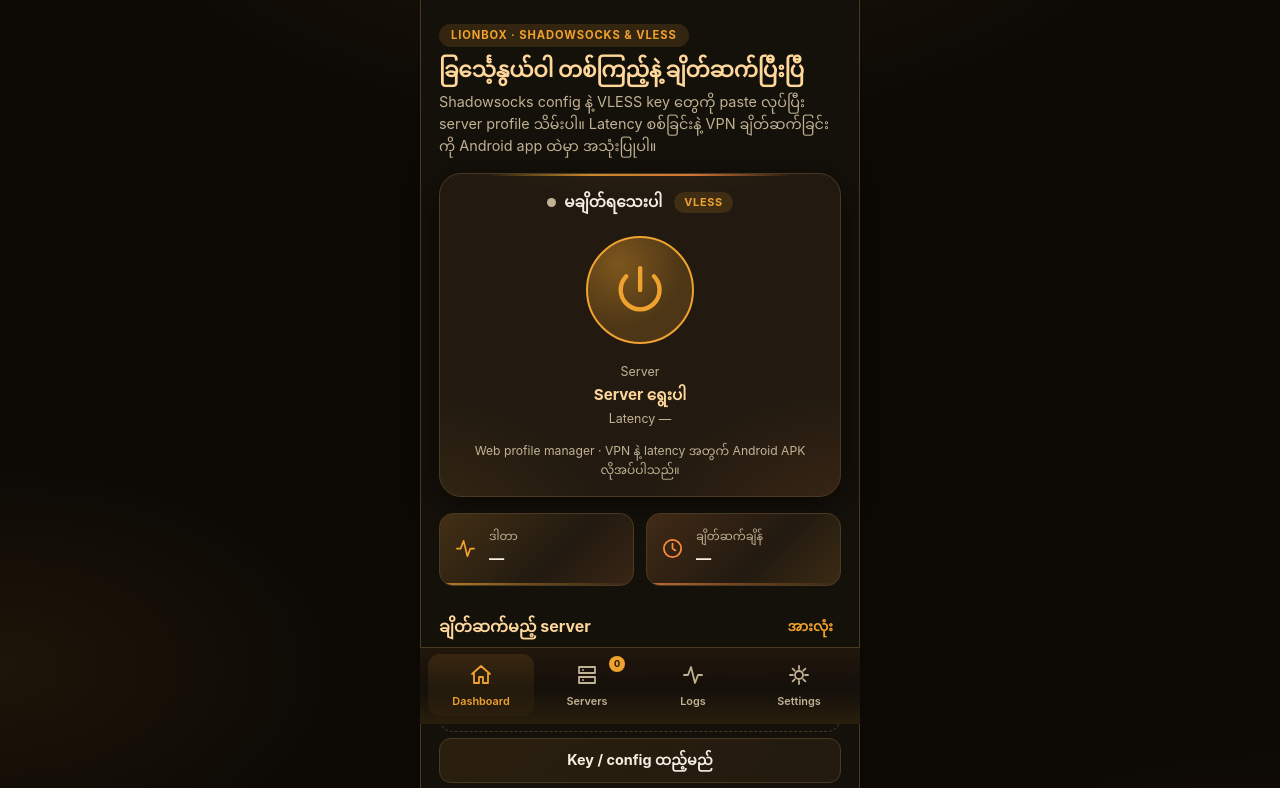
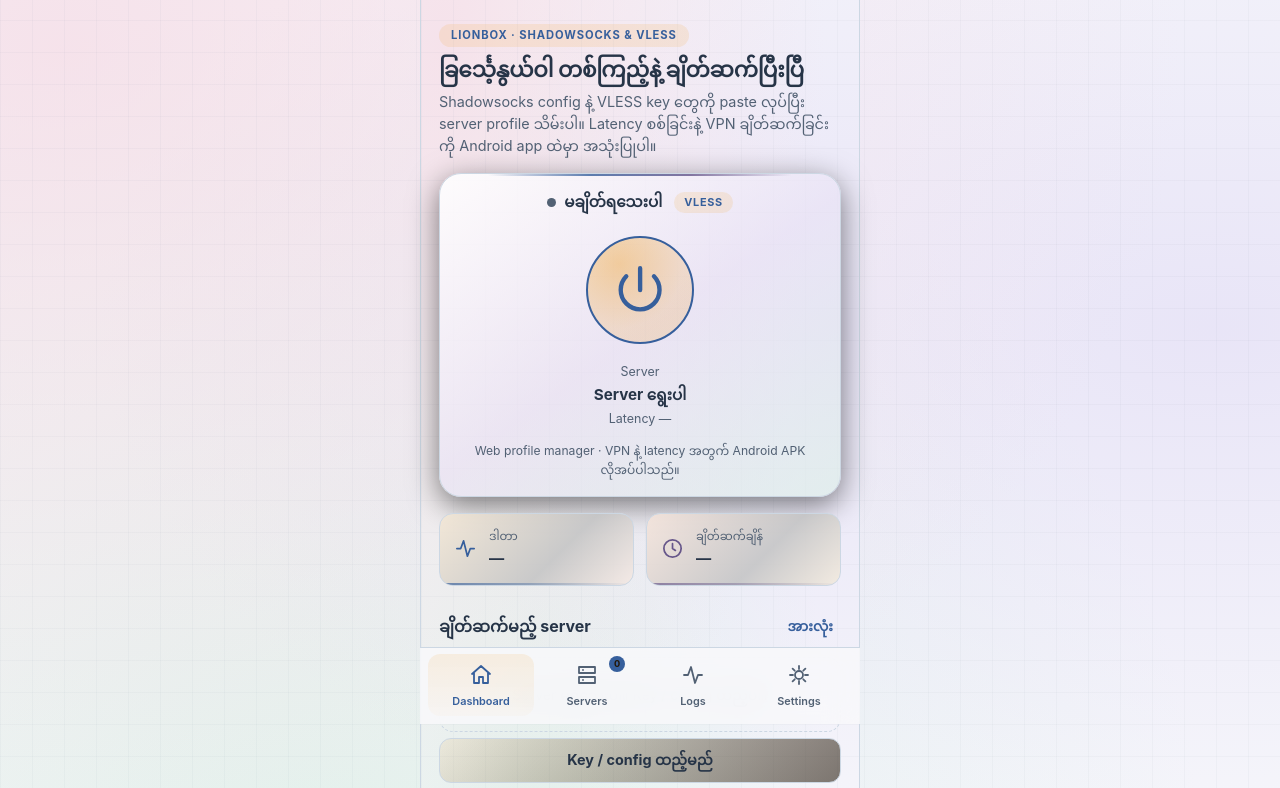
Before and after one commit to satminpaing1/New-LionBox, a plain HTML site: page index.html in a window 1280 px wide. Shown: the part 76-864 px from the top of the page. Drawn offline with Linux system fonts and the light colour scheme.

```diff
--- a/styles.css
+++ b/styles.css
@@ -12,7 +12,7 @@
   --on-accent: #241605;
   --ember: #FF8A3C;
   --ember-soft: rgba(255, 138, 60, .12);
-  --ok: var(--accent);
+  --ok: #23836a;
   --radius: 14px;
   --radius-lg: 22px;
   --shadow: 0 8px 30px rgba(0, 0, 0, .5);
@@ -428,6 +428,35 @@ textarea:focus { outline: 2px solid var(--accent); outline-offset: 1px; }
   box-shadow: var(--shadow);
 }
 
+@media (prefers-color-scheme: light) {
+  :root {
+    --bg: #f8f9fb;
+    --stage: #f8f9fb;
+    --surface: #f5f7fbd9;
+    --surface-2: #eae7f4;
+    --text: #263447;
+    --heading: #263447;
+    --muted: #526174;
+    --line: #ccd7e3;
+    --accent: #365f9c;
+    --accent-2: #28685d;
+    --ember: #66568a;
+    --amber: #365f9c;
+    --ambient-mesh: radial-gradient(ellipse at 5% 12%, #f4d6e2a6, transparent 65%), radial-gradient(ellipse at 95% 38%, #e0daf5a6, transparent 65%), radial-gradient(ellipse at 25% 90%, #d6eee4a6, transparent 65%);
+    --ambient-grid: linear-gradient(#64748b0b 1px, transparent 1px), linear-gradient(90deg, #64748b0b 1px, transparent 1px);
+  }
+  .stage, .phone {
+    background-color: var(--bg);
+    background-image: var(--ambient-grid), var(--ambient-mesh);
+    background-size: 32px 32px, 32px 32px, auto, auto, auto;
+  }
+  .appbar, .bottom-nav { background: #f8f9fbdd; backdrop-filter: blur(16px); }
+  .status-card { background: linear-gradient(145deg, #ffffffe0, #e9e2f5a0, #dcefe7a0); }
+  .stat-chip, .server-card, .empty-state { background: var(--surface); }
+  .stat-icon { background: #365f9c14; }
+  .connect-button { background: linear-gradient(145deg, #f5f8fd, #dcefe7); }
+}
+
 @media (max-width: 360px) {
   main { padding: 14px 12px 110px; }
   .quick-row { grid-template-columns: 1fr; }
```
Also changed, not shown: 4 other files.
